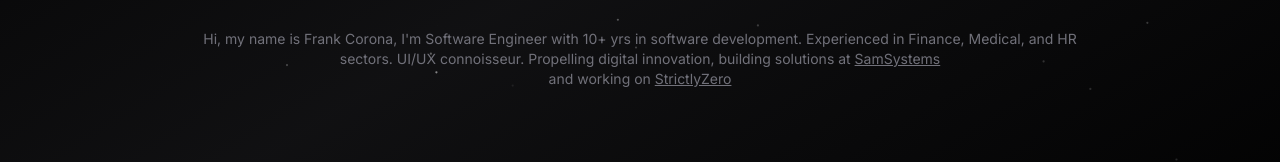
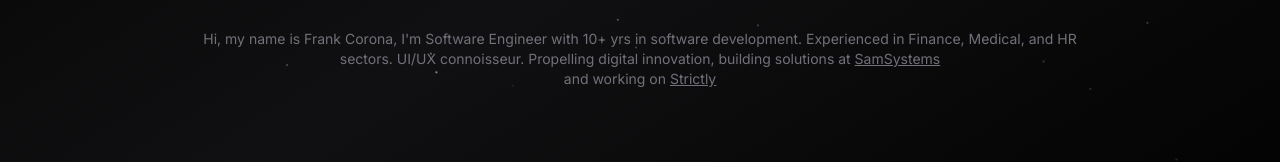
Before and after one commit to frankdavidcorona/chaplindev.com, a Next.js app: page / in a window 1280 px wide. Shown: the part 480-642 px from the top of the page. Built offline with nearby package versions, Linux system fonts and the light colour scheme; what tailwindcss-debug-screens would draw is missing.

Commit message:
fix(page.tsx): update StrictlyZero link text to Strictly for accurate representation

```diff
--- a/app/page.tsx
+++ b/app/page.tsx
@@ -53,7 +53,7 @@ export default function Home() {
             href="https://strictlyzero.com"
             className="underline duration-500 hover:text-zinc-300"
           >
-            StrictlyZero
+            Strictly
           </Link>{" "}
         </h2>
       </div>
```
